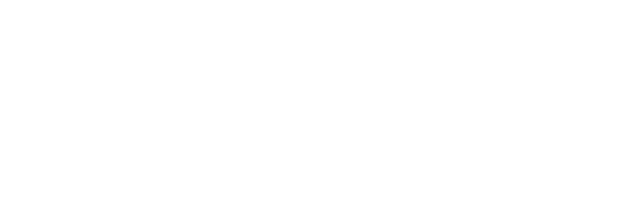
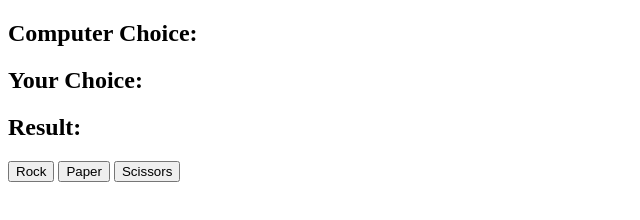
Before and after one commit to RhisavRay/Rock-Paper-Scissor---Day-5-JS, a plain HTML site: page index.html in a window 1280 px wide. Shown: the whole page, without its empty margins (0-640 px from the left). Drawn offline with Linux system fonts and the light colour scheme.

Commit message:
index.html done

```diff
--- a/index.html
+++ b/index.html
@@ -7,9 +7,14 @@
     <title>Rock Paper Scissor Game</title>
 </head>
 <body>
+    <h2>Computer Choice: <span id="computer-choice"></span></h2>
+    <h2>Your Choice: <span id="your-choice"></span></h2>
+    <h2>Result: <span id="result"></span></h2>
 
+    <button id="rock">Rock</button>
+    <button id="paper">Paper</button>
+    <button id="scissors">Scissors</button>
 
     <script src="script.js"></script>
-
 </body>
 </html>
--- a/script.js
+++ b/script.js
@@ -0,0 +1,5 @@
+const computerChoice = document.getElementById("computer-choice");
+const yourChoice = document.getElementById("your-choice");
+const resultDisplay = document.getElementById("result")
+
+const choices = document.querySelectorAll("button");
```
